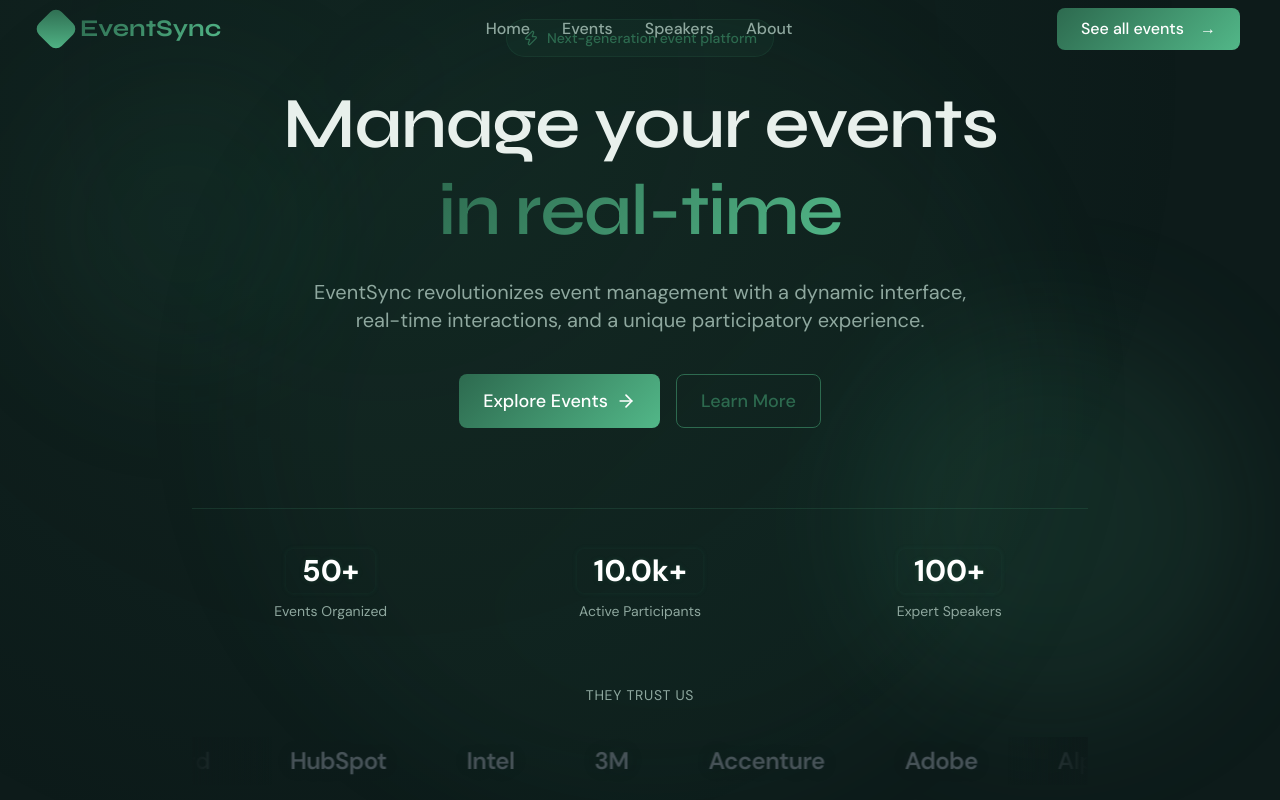
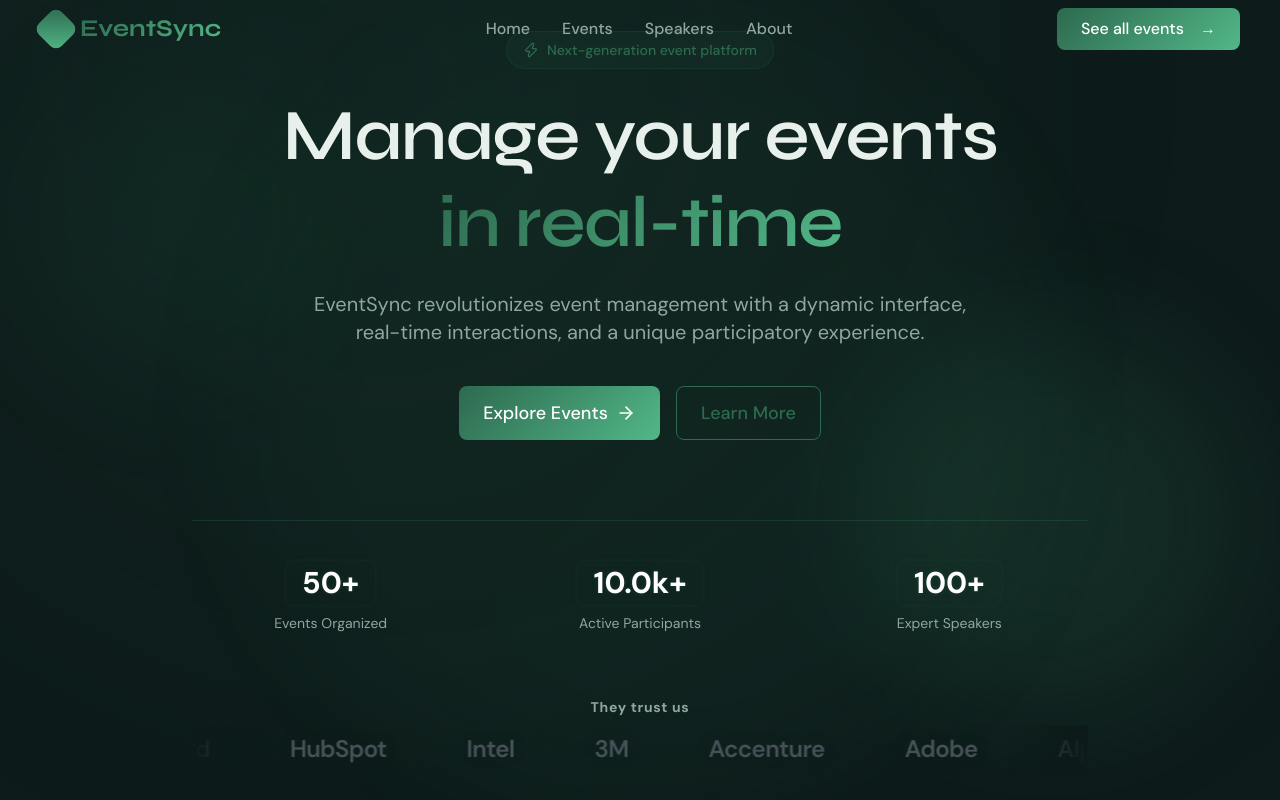
Before and after one commit to FullStack-Collective/event-sync-frontend, a Next.js app: page / in a window 1280 px wide. Shown: the top 800 px of the page. Built offline with nearby package versions, Linux system fonts and the light colour scheme.

Commit message:
feat(public-hero-section): use PartnerCarousel in hero section

```diff
--- a/src/components/home/sections/HeroSection.tsx
+++ b/src/components/home/sections/HeroSection.tsx
@@ -93,9 +93,9 @@ export function HeroSection() {
             </div>
           </div>
 
-          {/* Carrousel des partenaires - AJOUTE ICI */}
+          {/* Partners carousel */}
           <div className="mt-16 animate-fade-up animation-delay-500">
-            <p className="text-text-muted text-sm uppercase tracking-wider mb-6">
+            <p className="text-text-muted text-sm font-bold tracking-wider">
               They trust us
             </p>
             <PartnerCarousel />
--- a/src/components/ui/PartnerCarousel.tsx
+++ b/src/components/ui/PartnerCarousel.tsx
@@ -59,7 +59,6 @@ export function PartnerCarousel() {
     };
   }, []);
 
-  // Doubler les logos pour un effet infini seamless
   const allPartners = [...partners, ...partners];
 
   return (
```
